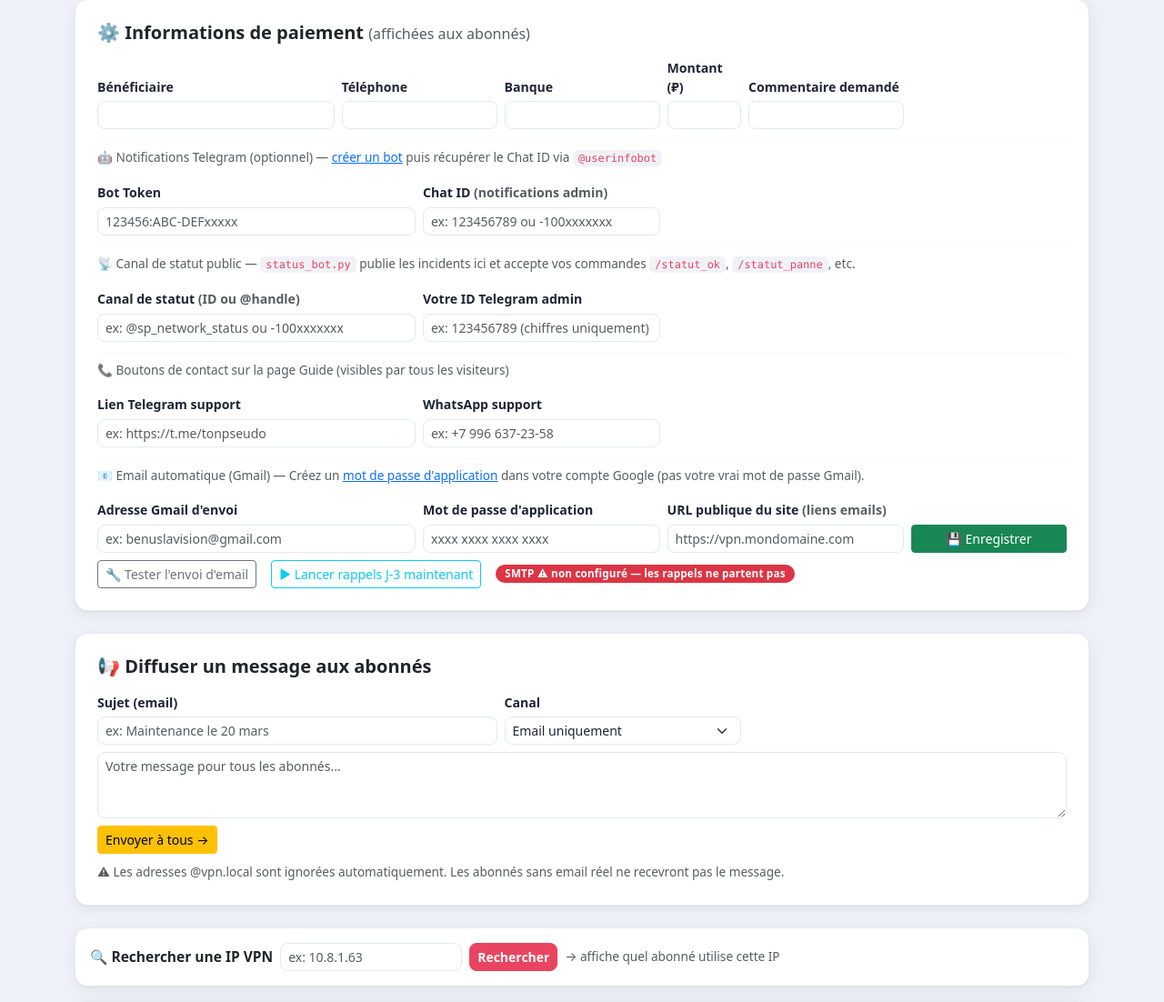
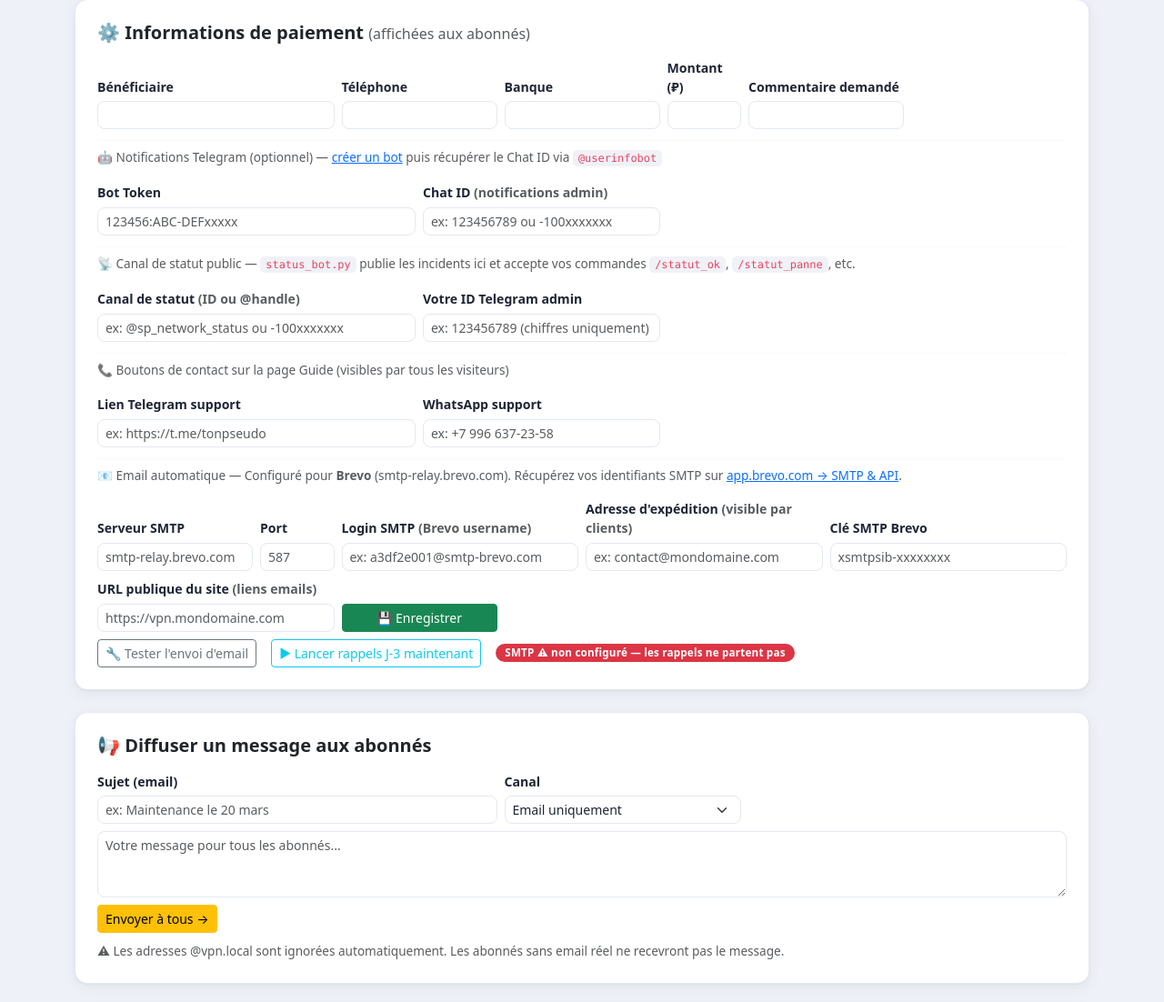
Before and after one commit to benus-code/Fact_vpn, a Flask app: page /admin in a window 1280 px wide. Shown: the part 348-1450 px from the top of the page at 91% size. Run offline with Flask 3, Linux system fonts and the light colour scheme; the visitor is signed in with stand-in values (Sample User, id 1); data that the repository does not hold is empty; parts of the project's set-up code (start-up, migrations or seed data) failed here and were passed over.

Commit message:
feat(étape2): migration SMTP Gmail → Brevo
- SETTINGS_DEFAULTS: ajout smtp_host, smtp_port, smtp_username
  (défaut: smtp-relay.brevo.com:587)
- send_email() dans app.py: lit host/port/login depuis settings
  au lieu de hardcoder smtp.gmail.com
- send_reminder_email() dans cron_expire.py: même logique via
  get_smtp_settings() mutualisé
- admin_update_settings(): inclut les 3 nouveaux champs
- admin.html: section email redessinée pour Brevo
  (serveur, port, login, adresse d'expédition, clé)

https://claude.ai/code/session_01Bn7TM35o4smhsSAsTtNkSv

```diff
--- a/app.py
+++ b/app.py
@@ -42,8 +42,11 @@ SETTINGS_DEFAULTS = {
     "admin_telegram_id":   "",  # ID Telegram de l'admin (pour les commandes /statut_*)
     "support_telegram":   "",   # ex: https://t.me/tonpseudo
     "support_whatsapp":   "",   # ex: +7 996 637-23-58
-    "smtp_email":         "benuslavision@gmail.com",
-    "smtp_password":      "",   # Mot de passe d'application Gmail
+    "smtp_host":          "smtp-relay.brevo.com",
+    "smtp_port":          "587",
+    "smtp_username":      "",   # Login Brevo (ex: a3df2e001@smtp-brevo.com)
+    "smtp_email":         "benuslavision@gmail.com",  # Adresse d'expédition visible
+    "smtp_password":      "",   # Clé SMTP Brevo (ou mot de passe Gmail)
     "site_url":           "",   # ex: https://vpn.mondomaine.com (sans slash final)
 }
 
@@ -207,30 +210,33 @@ def notify_telegram(message):
         app.logger.warning(f"Telegram notify failed: {e}")
 
 def send_email(to_email, subject, body_html):
-    """Envoie via Gmail SMTP (port 587 STARTTLS). Ignore tout domaine .local* et les configs vides."""
+    """Envoie via SMTP (Brevo ou autre). Ignore tout domaine .local* et les configs vides."""
     if not to_email or '@' not in to_email:
         return False, "email invalide"
     domain = to_email.split('@', 1)[1].lower()
     if '.local' in domain or '.' not in domain:
         return False, "domaine .local ignoré"
-    s = get_settings()
-    addr = s.get('smtp_email', '').strip()
-    pwd  = s.get('smtp_password', '').strip()
-    if not addr or not pwd:
-        return False, "smtp_email ou smtp_password non configurés"
+    s        = get_settings()
+    host     = s.get('smtp_host', 'smtp-relay.brevo.com').strip() or 'smtp-relay.brevo.com'
+    port     = int(s.get('smtp_port', '587').strip() or 587)
+    login    = s.get('smtp_username', '').strip() or s.get('smtp_email', '').strip()
+    pwd      = s.get('smtp_password', '').strip()
+    from_addr = s.get('smtp_email', '').strip()
+    if not login or not pwd or not from_addr:
+        return False, "SMTP non configuré (login ou mot de passe manquant)"
     try:
         msg = MIMEMultipart('alternative')
         msg['Subject'] = subject
-        msg['From']    = f"VPN Privé <{addr}>"
+        msg['From']    = f"SP Network <{from_addr}>"
         msg['To']      = to_email
         msg.attach(MIMEText(body_html, 'html', 'utf-8'))
         ctx = ssl.create_default_context()
-        with smtplib.SMTP('smtp.gmail.com', 587, timeout=15) as srv:
+        with smtplib.SMTP(host, port, timeout=15) as srv:
             srv.ehlo()
             srv.starttls(context=ctx)
             srv.ehlo()
-            srv.login(addr, pwd)
-            srv.sendmail(addr, to_email, msg.as_string())
+            srv.login(login, pwd)
+            srv.sendmail(from_addr, to_email, msg.as_string())
         return True, "ok"
     except Exception as e:
         app.logger.error(f"send_email → {to_email}: {e}")
@@ -725,6 +731,7 @@ def admin_update_settings():
                 "telegram_bot_token", "telegram_chat_id",
                 "telegram_channel_id", "admin_telegram_id",
                 "support_telegram", "support_whatsapp",
+                "smtp_host", "smtp_port", "smtp_username",
                 "smtp_email", "smtp_password", "site_url"]:
         value = request.form.get(key, "").strip()
         db.execute(
--- a/templates/admin.html
+++ b/templates/admin.html
@@ -200,20 +200,36 @@
     <div class="col-12 mt-1">
       <hr class="my-2">
       <p class="small text-muted mb-2">
-        📧 Email automatique (Gmail) —
-        Créez un <a href="https://myaccount.google.com/apppasswords" target="_blank">mot de passe d'application</a>
-        dans votre compte Google (pas votre vrai mot de passe Gmail).
+        📧 Email automatique —
+        Configuré pour <strong>Brevo</strong> (smtp-relay.brevo.com).
+        Récupérez vos identifiants SMTP sur
+        <a href="https://app.brevo.com/settings/keys/smtp" target="_blank">app.brevo.com → SMTP & API</a>.
       </p>
     </div>
-    <div class="col-md-4">
-      <label class="form-label small">Adresse Gmail d'envoi</label>
-      <input type="email" name="smtp_email" class="form-control form-control-sm"
-             value="{{ settings.smtp_email }}" placeholder="ex: benuslavision@gmail.com">
+    <div class="col-md-2">
+      <label class="form-label small">Serveur SMTP</label>
+      <input type="text" name="smtp_host" class="form-control form-control-sm"
+             value="{{ settings.smtp_host }}" placeholder="smtp-relay.brevo.com">
+    </div>
+    <div class="col-md-1">
+      <label class="form-label small">Port</label>
+      <input type="number" name="smtp_port" class="form-control form-control-sm"
+             value="{{ settings.smtp_port }}" placeholder="587">
     </div>
     <div class="col-md-3">
-      <label class="form-label small">Mot de passe d'application</label>
+      <label class="form-label small">Login SMTP <span class="text-muted">(Brevo username)</span></label>
+      <input type="text" name="smtp_username" class="form-control form-control-sm"
+             value="{{ settings.smtp_username }}" placeholder="ex: a3df2e001@smtp-brevo.com" autocomplete="off">
+    </div>
+    <div class="col-md-3">
+      <label class="form-label small">Adresse d'expédition <span class="text-muted">(visible par clients)</span></label>
+      <input type="email" name="smtp_email" class="form-control form-control-sm"
+             value="{{ settings.smtp_email }}" placeholder="ex: contact@mondomaine.com">
+    </div>
+    <div class="col-md-3">
+      <label class="form-label small">Clé SMTP Brevo</label>
       <input type="password" name="smtp_password" class="form-control form-control-sm"
-             value="{{ settings.smtp_password }}" placeholder="xxxx xxxx xxxx xxxx" autocomplete="off">
+             value="{{ settings.smtp_password }}" placeholder="xsmtpsib-xxxxxxxx" autocomplete="off">
     </div>
     <div class="col-md-3">
       <label class="form-label small">URL publique du site <span class="text-muted">(liens emails)</span></label>
```
Also changed, not shown: cron_expire.py (+35 -24 lines).
